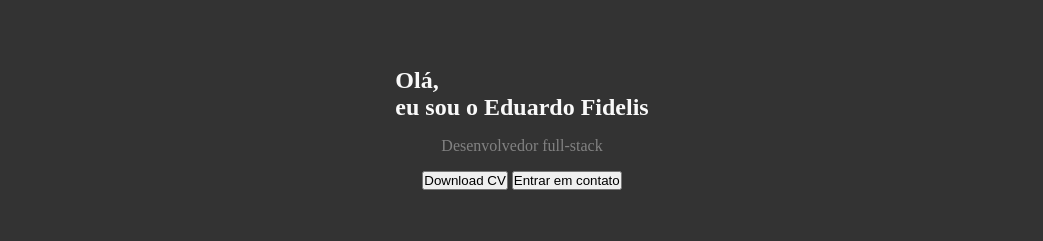
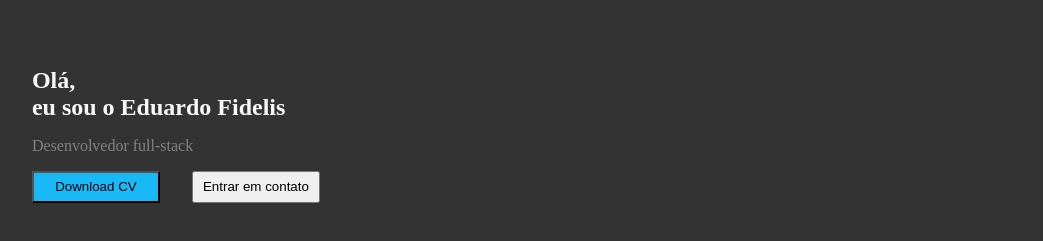
Before and after one commit to FIAP-ESPS/esps-frontend-design-layout-test, a plain HTML site: page index.html in a window 1280 px wide. Shown: the part 75-316 px from the top of the page, without its empty margins (118-1161 px from the left). Drawn offline with Linux system fonts and the light colour scheme; a web font is replaced by a local one.

Commit message:
feat: buttons wip

```diff
--- a/index.html
+++ b/index.html
@@ -32,8 +32,8 @@
         <h1 id="me-title">Olá, </br>eu sou o Eduardo Fidelis</h1>
         <h2 id="me-description">Desenvolvedor full-stack</h2>
         <div id="me-buttons">
-            <button>Download CV</button>
-            <button>Entrar em contato</button>
+            <button class="me-buttom" id="download-cv-buttom">Download CV</button>
+            <button class="me-buttom" id="contact-buttom">Entrar em contato</button>
         </div>
     </section>
 
--- a/style.css
+++ b/style.css
@@ -30,7 +30,7 @@ ul {
     padding: 2.18rem 9.37rem;
     display: flex;
     flex-direction: column;
-    align-items: center;
+    align-items: flex-start;
 }
 #me-title{
     font-size: 1.5rem;
@@ -42,3 +42,15 @@ ul {
     font-weight: 500;
     padding: 1rem 0;
 }
+#me-buttons{
+    display: flex;
+    align-items: center;
+    gap: 2rem;
+}
+#download-cv-buttom{
+    background-color: #19B9F7;
+}
+.me-buttom{
+    width: 8rem;
+    height: 2rem;
+}
```
